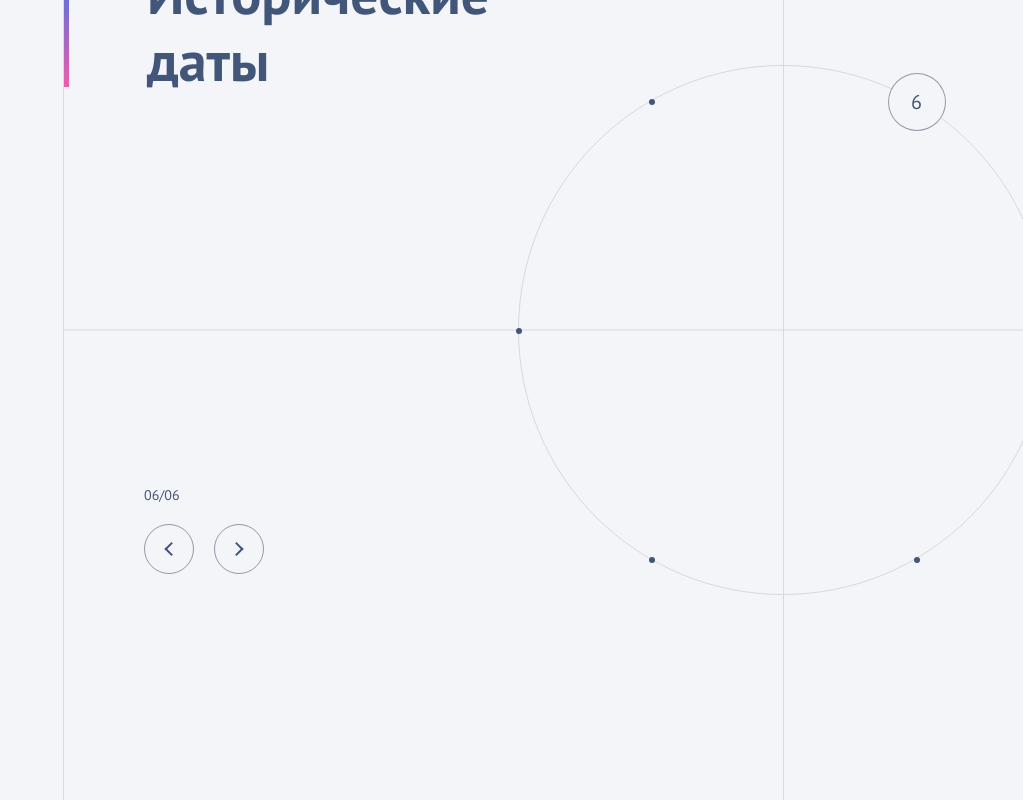
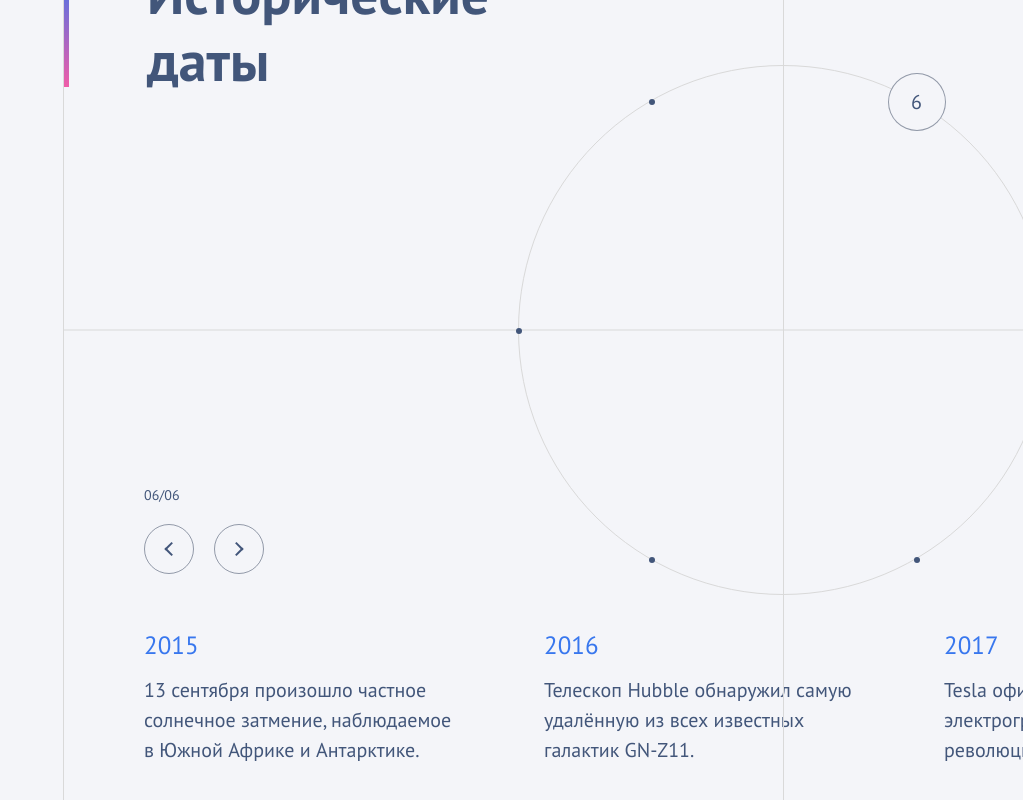
Before and after one commit to MustafaProger/onlyteam_test, a React app: page / in a window 1280 px wide. Shown: the part 210-1010 px from the top of the page, without its empty margins (257-1280 px from the left). Built offline with nearby package versions, Linux system fonts and the light colour scheme.

Commit message:
feat + ref: добавлен компонент TimelineEvents + замена типов any

```diff
--- a/package.json
+++ b/package.json
@@ -28,6 +28,7 @@
     "@types/react": "^19.1.8",
     "@types/react-dom": "^19.1.6",
     "@types/react-redux": "^7.1.34",
+    "copy-webpack-plugin": "^13.0.0",
     "css-loader": "^7.1.2",
     "html-webpack-plugin": "^5.6.3",
     "style-loader": "^4.0.0",
--- a/src/App.tsx
+++ b/src/App.tsx
@@ -4,6 +4,7 @@ import TimelineContainer from "./components/TimelineContainer";
 import TimelineCircle from "./components/TimelineCircle";
 import TimelineNavigator from "./components/TimelineNavigator";
 import TimelineTitle from "./components/TimelineTitle";
+import TimelineEvents from "./components/TimelineEvents";
 
 const AppContainer = styled.div`
 	width: 100%;
@@ -19,6 +20,7 @@ const App = () => {
 				<TimelineTitle />
 				<TimelineCircle />
 				<TimelineNavigator />
+				<TimelineEvents />
 			</TimelineContainer>
 		</AppContainer>
 	);
--- a/src/components/TimelineCircle.tsx
+++ b/src/components/TimelineCircle.tsx
@@ -1,7 +1,8 @@
 import React, { useMemo } from "react";
 import { connect } from "react-redux";
-import { AppState, DotsProps } from "../interfaces/interfaces";
+import { AppAction, AppState, DotsProps } from "../interfaces/interfaces";
 import styled from "styled-components";
+import { Dispatch } from "redux";
 
 const Circle = styled.div`
 	position: absolute;
@@ -116,11 +117,15 @@ const TimelineCircle = ({ countDots, activeDot, setActiveDot }: DotsProps) => {
 	);
 };
 
-function mapStateToProps(state: AppState): AppState {
+function mapStateToProps(
+	state: AppState
+): Pick<DotsProps, "activeDot" | "countDots"> {
 	return { countDots: state.countDots, activeDot: state.activeDot };
 }
 
-function mapDispatchToProps(dispatch: any): Pick<DotsProps, "setActiveDot"> {
+function mapDispatchToProps(
+	dispatch: Dispatch<AppAction>
+): Pick<DotsProps, "setActiveDot"> {
 	return {
 		setActiveDot: (index) =>
 			dispatch({ type: "SET_ACTIVE_DOT", payload: index }),
--- a/src/components/TimelineContainer.tsx
+++ b/src/components/TimelineContainer.tsx
@@ -1,4 +1,4 @@
-import React from "react";
+import React, { PropsWithChildren } from "react";
 import styled from "styled-components";
 
 const Container = styled.div`
@@ -37,7 +37,7 @@ const Container = styled.div`
 	}
 `;
 
-const TimelineContainer = ({ children }: any) => {
+const TimelineContainer = ({ children }: PropsWithChildren<{}>) => {
 	return <Container>{children}</Container>;
 };
 
--- /dev/null
+++ b/src/components/TimelineEvents.tsx
@@ -0,0 +1,97 @@
+import React, { useEffect } from "react";
+import {
+	AppAction,
+	AppState,
+	EventItem,
+	EventsProps,
+} from "../interfaces/interfaces";
+import { connect } from "react-redux";
+import styled from "styled-components";
+import { Dispatch } from "redux";
+
+const EventsContainer = styled.div`
+	display: flex;
+	margin: 56px 0 0 80px;
+	gap: 80px;
+	overflow: hidden;
+	max-width: 1200px;
+`;
+
+const EventContainer = styled.div`
+	display: flex;
+	flex-direction: column;
+	max-height: 135px;
+	min-width: 320px;
+	gap: 15px;
+`;
+
+const EventYear = styled.h2`
+	line-height: 120%;
+	font-size: 25px;
+	color: rgba(56, 119, 238, 1);
+`;
+
+const EventDescr = styled.h3`
+	max-height: 90px;
+	line-height: 30px;
+	font-size: 20px;
+	color: rgba(66, 86, 122, 1);
+`;
+
+const TimelineEvents = ({
+	activeDot,
+	events,
+	pushEventsToState,
+}: EventsProps) => {
+	useEffect(() => {
+		async function fetchData() {
+			try {
+				const response = await fetch("/data/events.json");
+				if (!response.ok) {
+					throw new Error(`HTTP error! status: ${response.status}`);
+				}
+				const data = await response.json();
+				pushEventsToState(data);
+			} catch (error) {
+				console.error("Ошибка загрузки данных:", error);
+			}
+		}
+
+		fetchData();
+	}, [pushEventsToState]);
+
+	const isEvents = events[activeDot - 1];
+
+	let eventVerstka: JSX.Element[] | null = null;
+
+	const currentEvent = events[activeDot - 1];
+
+	if (currentEvent) {
+		eventVerstka = currentEvent.events.map(
+			(event: EventItem, index: number) => (
+				<EventContainer key={index}>
+					<EventYear>{event.year}</EventYear>
+					<EventDescr>{event.description}</EventDescr>
+				</EventContainer>
+			)
+		);
+	}
+
+	return <EventsContainer>{eventVerstka}</EventsContainer>;
+};
+
+const mapStateToProps = (
+	state: AppState
+): Pick<EventsProps, "activeDot" | "events"> => {
+	return { activeDot: state.activeDot, events: state.events };
+};
+
+const mapDispatchToProps = (
+	dispatch: Dispatch<AppAction>
+): Pick<EventsProps, "pushEventsToState"> => {
+	return {
+		pushEventsToState: (events) =>
+			dispatch({ type: "PUSH_EVENTS", payload: events }),
+	};
+};
+export default connect(mapStateToProps, mapDispatchToProps)(TimelineEvents);
--- a/src/components/TimelineNavigator.tsx
+++ b/src/components/TimelineNavigator.tsx
@@ -1,7 +1,8 @@
 import React from "react";
-import { AppState, NavigatorProps } from "../interfaces/interfaces";
+import { AppAction, AppState, NavigatorProps } from "../interfaces/interfaces";
 import { connect } from "react-redux";
 import styled from "styled-components";
+import { Dispatch } from "redux";
 
 const TimelineNavigatorContainer = styled.div`
 	display: flex;
@@ -97,7 +98,7 @@ function mapStateToProps(
 }
 
 function mapDispatchToProps(
-	dispatch: any
+	dispatch: Dispatch<AppAction>
 ): Pick<NavigatorProps, "goToNextDot" | "goToPreviousDot"> {
 	return {
 		goToPreviousDot: (index) =>
--- a/src/store/store.ts
+++ b/src/store/store.ts
@@ -1,7 +1,7 @@
 import { createStore } from "redux";
 import { AppState, AppAction } from "../interfaces/interfaces";
 
-const initialStore: AppState = { countDots: 6, activeDot: 6 };
+const initialStore: AppState = { countDots: 6, activeDot: 6, events: [] };
 
 function reducer(store: AppState = initialStore, action: AppAction): AppState {
 	switch (action.type) {
@@ -17,6 +17,8 @@ function reducer(store: AppState = initialStore, action: AppAction): AppState {
 				...store,
 				activeDot: store.activeDot < store.countDots ? store.activeDot + 1 : 1,
 			};
+		case "PUSH_EVENTS":
+			return { ...store, events: action.payload };
 		default:
 			return store;
 	}
--- a/webpack.config.js
+++ b/webpack.config.js
@@ -1,5 +1,6 @@
 const path = require("path");
 const HtmlWebpackPlugin = require("html-webpack-plugin");
+const CopyWebpackPlugin = require("copy-webpack-plugin");
 
 module.exports = {
 	entry: "./src/index.tsx",
@@ -32,6 +33,11 @@ module.exports = {
 		new HtmlWebpackPlugin({
 			template: "./public/index.html",
 		}),
+		new CopyWebpackPlugin({
+			patterns: [
+				{ from: "public", to: "", globOptions: { ignore: ["**/index.html"] } },
+			],
+		}),
 	],
 	devServer: {
 		static: "./dist",
```
Also changed, not shown: src/interfaces/interfaces.ts (+31 -1 lines), 1 other file (tests, documents, lock files or other folders).
